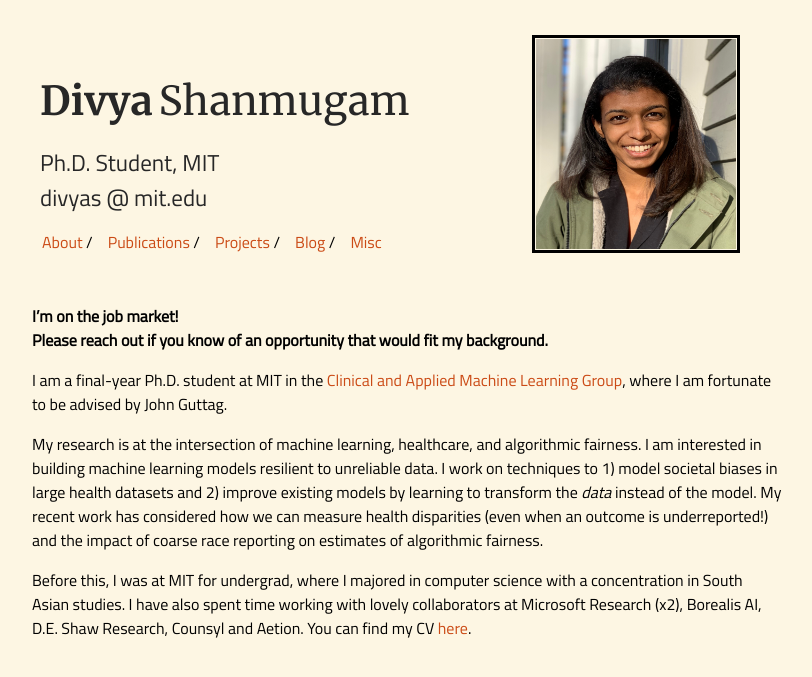
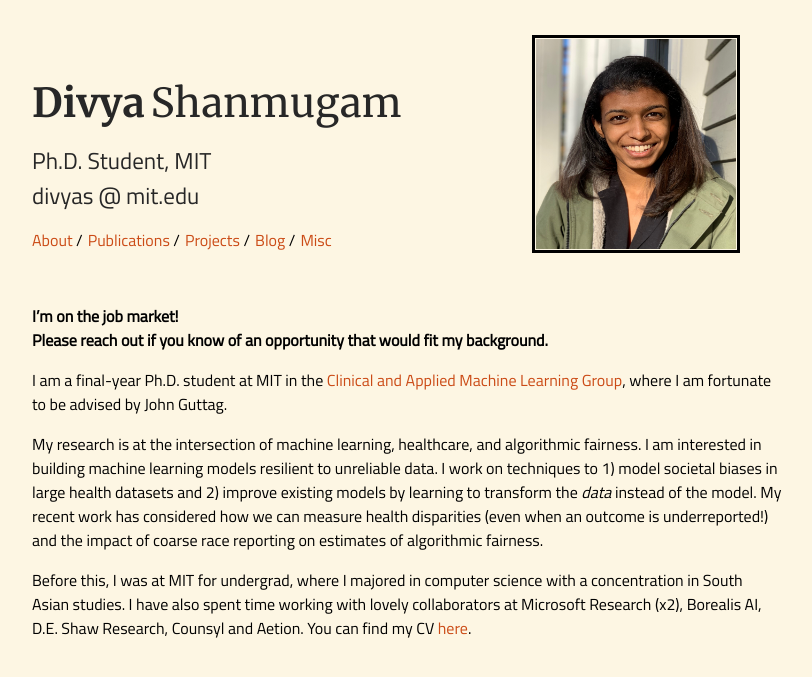
Before and after one commit to dmshanmugam/dmshanmugam.github.io, a Jekyll site: the page built from index.md, in a window 1280 px wide. Shown: the top 677 px of the page, without its empty margins (233-1045 px from the left). Built offline with Jekyll 4.4.1, drawn with Linux system fonts in a browser that asks for light colours.

Commit message:
removing margin to the  left of text

```diff
--- a/_sass/_style.scss
+++ b/_sass/_style.scss
@@ -39,7 +39,7 @@ hr {
     font-size: 40px;
     color: #272727;
     display: inline-block;
-    margin: 0px 0 4px 8px;
+    margin: 0px 0 0px 0px;
     padding-top: 42px;
 }
 
@@ -61,7 +61,7 @@ hr {
     font-size: 23px;
     color: #272727;
     display: inline-block;
-    margin: 0px 0 0 8px;
+    margin: 0px 0 0 0px;
     font-family: titillium-regular;
 }
 
@@ -69,7 +69,7 @@ hr {
     font-size: 23px;
     color: #272727;
     display: inline-block;
-    margin: 0px 0 0 8px;
+    margin: 0px 0 0 0px;
     padding-bottom: 15px;
     font-family: titillium-regular;
     // font-family: 'Courier New', Courier, monospace;
@@ -115,7 +115,7 @@ font-family: merriweather-regular;
 }
 .nav-list {
     list-style-type: none;
-    margin: 0 5px 0 10px;
+    margin: 0 5px 0 0px;
 }
 .alignable {
     display: inline-block;
```
